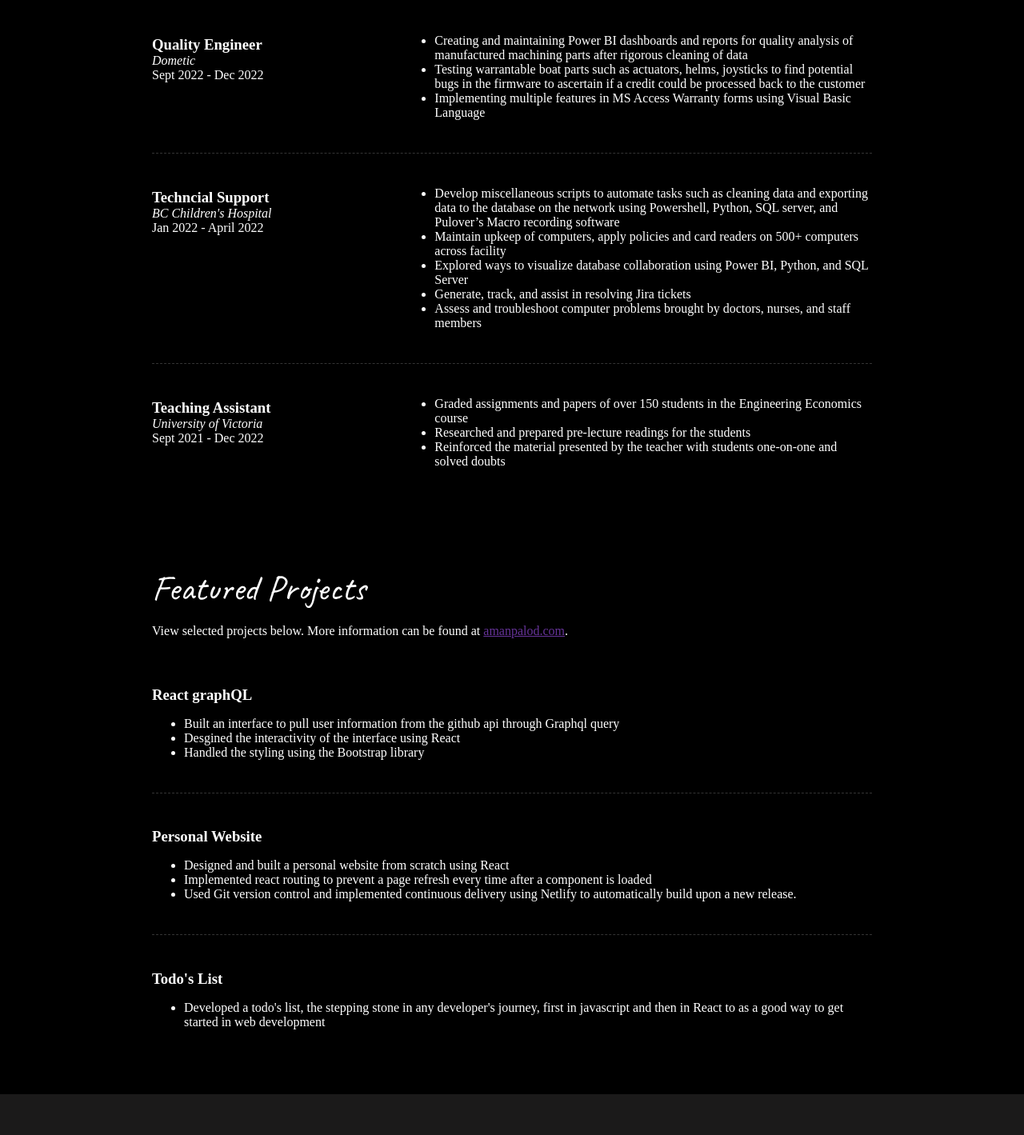
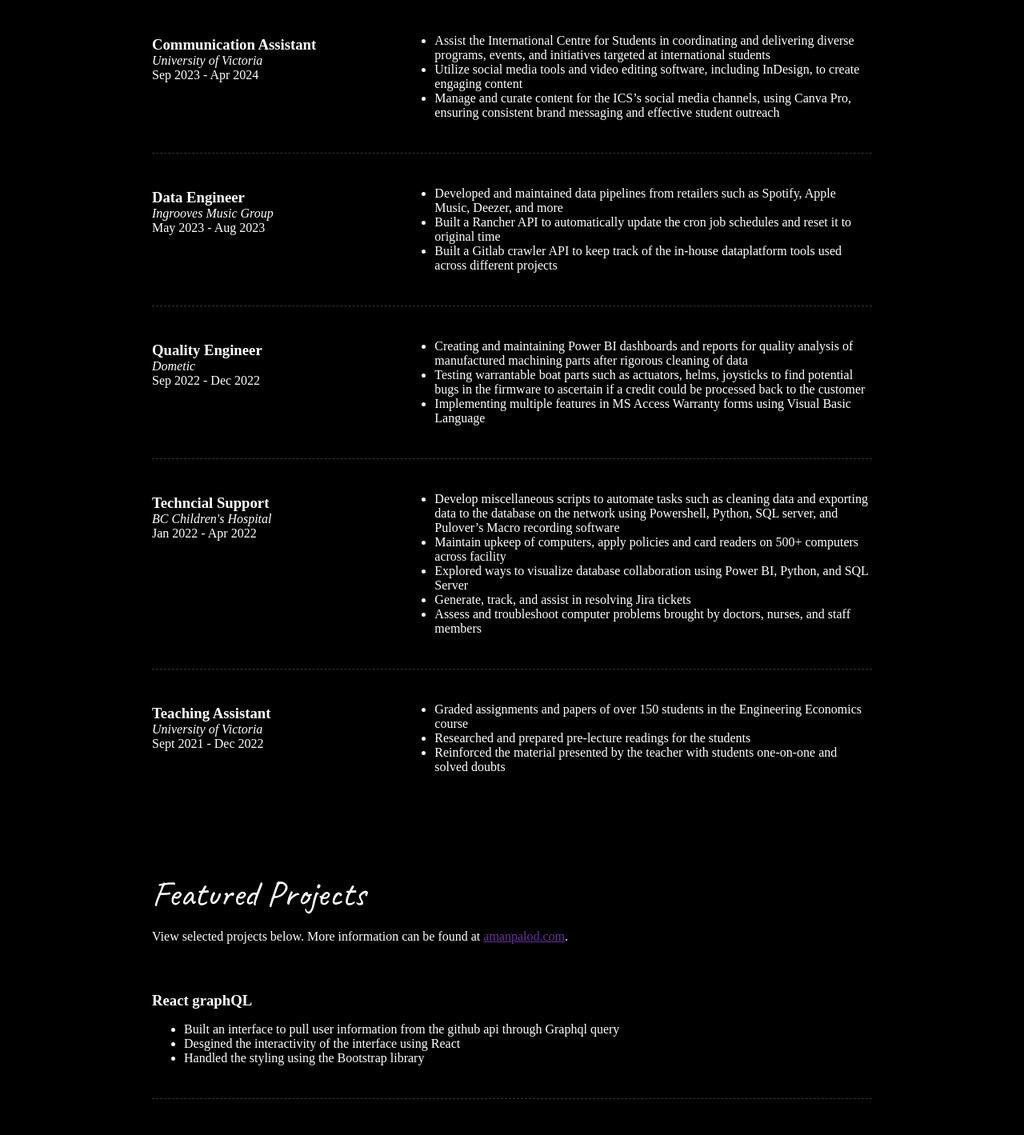
Before and after one commit to palodaman/personal-website, a React (Create React App) app: page /resume in a window 1280 px wide. Shown: the part 470-1889 px from the top of the page at 80% size. Built offline with nearby package versions, Linux system fonts and the light colour scheme.

Commit message:
updated resume

```diff
--- a/src/pages/Resume.js
+++ b/src/pages/Resume.js
@@ -20,17 +20,43 @@ export default function Resume(){
         <div className="content-wrap item-details divider">
 
             <h2>Work Experience</h2>
-            {/* <p>Optional paragraph for work experience summary. Not a part of the job details. Delete if not being used.</p> */}
+            {/* <!-- job 1--> */}
+            <section className="job-item">
 
-            {/* <!-- Copy this whole <section> block to add more jobs. --> */}
+            <div className="job-details"><h3>Communication Assistant</h3>
+              <p>University of Victoria</p>
+              <p>Sep 2023 - Apr 2024</p></div>
+            <div className="job-summary">
+              <ul>
+                <li>Assist the International Centre for Students in coordinating and delivering diverse programs, events, and initiatives
+targeted at international students</li>
+                <li>Utilize social media tools and video editing software, including InDesign, to create engaging content</li>
+                <li>Manage and curate content for the ICS’s social media channels, using Canva Pro, ensuring consistent brand
+messaging and effective student outreach</li>
+              </ul>
+            </div>
+            </section>
 
-            {/* <!-- End of Job block. --> */}
-            {/* <!-- job 1--> */}
+            <section className="job-item">
+
+              <div className="job-details"><h3>Data Engineer </h3>
+                <p>Ingrooves Music Group</p>
+                <p>May 2023 - Aug 2023</p></div>
+              <div className="job-summary">
+                <ul>
+                  <li>Developed and maintained data pipelines from retailers such as Spotify, Apple Music, Deezer, and more</li>
+                  <li>Built a Rancher API to automatically update the cron job schedules and reset it to original time</li>
+                  <li>Built a Gitlab crawler API to keep track of the in-house dataplatform tools used across different projects</li>
+                </ul>
+
+              </div>
+              </section>
+
             <section className="job-item">
 
               <div className="job-details"><h3>Quality Engineer </h3>
                 <p>Dometic</p>
-                <p>Sept 2022 - Dec 2022</p></div>
+                <p>Sep 2022 - Dec 2022</p></div>
               <div className="job-summary">
                 {/* <!-- <p>Job summary goes here. Add as many paragraphs as you need.</p> --> */}
                 {/* <!-- <p>Optional list:</p> --> */}
@@ -50,7 +76,7 @@ export default function Resume(){
               <div className="job-details">
                 <h3>Techncial Support </h3>
                 <p>BC Children's Hospital</p>
-                <p>Jan 2022 - April 2022</p>
+                <p>Jan 2022 - Apr 2022</p>
               </div>
 
               <div className="job-summary">
@@ -90,7 +116,7 @@ export default function Resume(){
       <section className="projects">
         <div className="content-wrap divider">
             <h2>Featured Projects</h2>
-            <p>View selected projects below. More information can be found at <a style={{color:'rebeccapurple'}} href="aman-palod.netlify.app" target="_blank">amanpalod.com</a>.</p>
+            <p>View selected projects below. More information can be found at <a style={{color:'rebeccapurple'}} href="amanpalod.netlify.app" target="_blank">amanpalod.com</a>.</p>
              {/* <!-- _blank attr opens the link in a new tab. href = #some_id redirects the click to an element on the page with that id --> */}
              {/* <!-- Copy the whole <section> block to add more projects. --> */}
             <section className="project-item">
@@ -103,6 +129,16 @@ export default function Resume(){
               </ul>
 
             </section>
+
+            <section className="project-item">
+              <h3>Pantry Pal</h3>
+              <ul>
+              <li>A web app to track pantry items and help reduce food waste with recipe recommendations </li>
+              <li>Enabled pagination and filtering for the recipe options in the returned results based on dietary requirements </li>
+              </ul>
+
+              </section>
+
 
             <section className="project-item">
               <h3>Personal Website</h3>
@@ -122,8 +158,6 @@ release.</li>
 
               </ul>
             </section>
-
-
 
       </div>
         {/* <!-- End of Project block. --> */}
@@ -157,7 +191,7 @@ release.</li>
             <ul className="flex-container">
               <li><a href="mailto:palod.aman@gmail.com">palod.aman@gmail.com</a></li>
               <li><a> +1 2368827691</a></li>
-              <li><a href="https://aman-palod.netlify.app" target="_blank">My website</a></li>
+              <li><a href="https://amanpalod.netlify.app" target="_blank">My website</a></li>
 
               <li><a href="https://www.linkedin.com/in/aman-palod-3a09911b4/" target="_blank">LinkedIn</a></li>
             {/* <!-- A hash - `#` within a hyperlink specifies an HTML element id to which the window should be scrolled. */}
```
